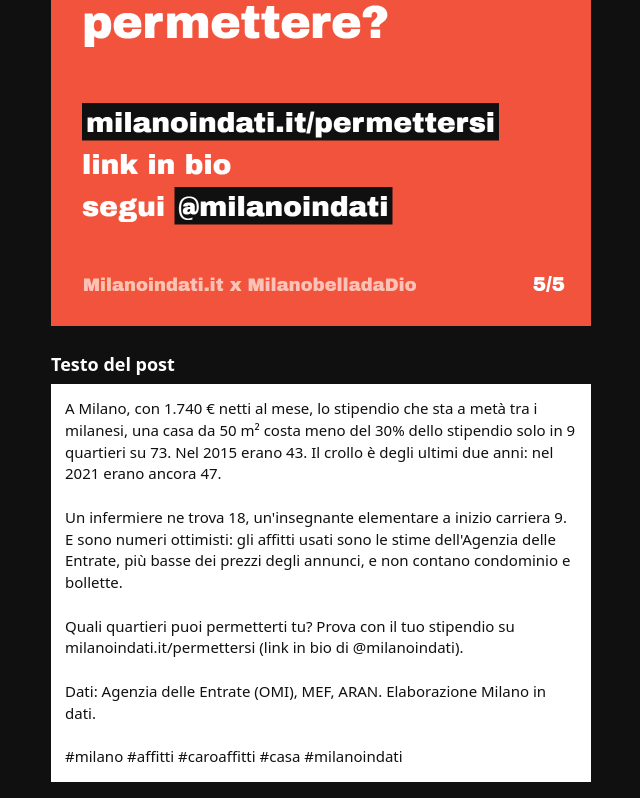
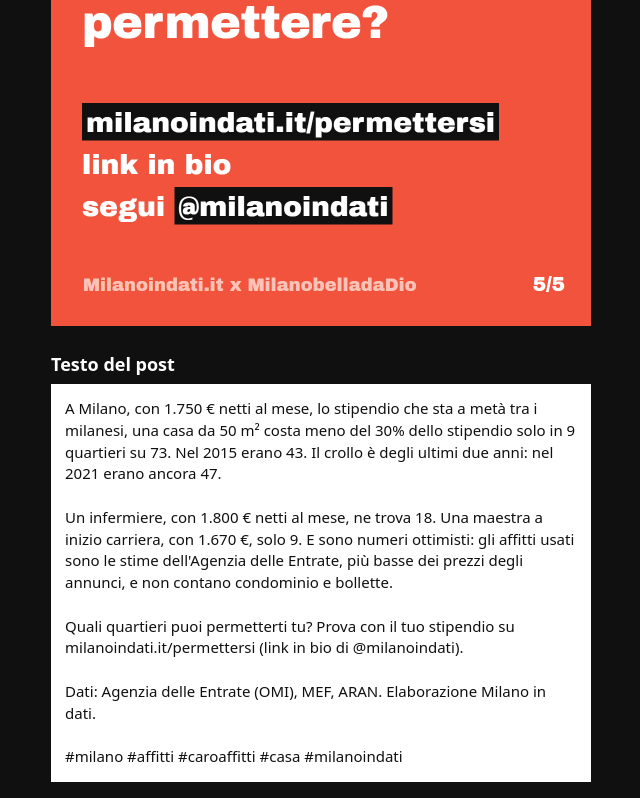
Before and after one commit to andreottiviii-progetti/anteprime-ig, a plain HTML site: page casa/index.html in a window 1280 px wide. Shown: the part 3219-4017 px from the top of the page, without its empty margins (319-959 px from the left). Drawn offline with Linux system fonts and the light colour scheme.

Commit message:
Post casa: 1.750 euro e stipendio della maestra

```diff
--- a/casa/index.html
+++ b/casa/index.html
@@ -1,9 +1,9 @@
 <!doctype html><html lang="it"><head><meta charset="utf-8"><meta name="viewport" content="width=device-width,initial-scale=1"><meta name="robots" content="noindex,nofollow"><title>Post casa · anteprima</title>
 <style>body{margin:0;background:#101010;color:#fff;font-family:system-ui,Arial,sans-serif}main{max-width:540px;margin:0 auto;padding:16px}h1{font-size:22px;margin:8px 0 4px}p.n{margin:0 0 16px;color:#bbb;font-size:15px}img{display:block;width:100%;height:auto;margin:0 0 14px}h2{font-size:18px;margin:26px 0 8px}pre{white-space:pre-wrap;background:#fff;color:#101010;padding:14px;font:15px/1.45 system-ui,Arial,sans-serif;margin:0}</style></head>
 <body><main><h1>Post casa · Milano in dati × Milano Bella da Dio</h1><p class="n">Anteprima del carosello (5 slide, 1080×1350) e testo del post. Collab: invitare @milanoindati.</p>
-<img src="1.png" alt="Slide 1 di 5" loading="lazy"><img src="2.png" alt="Slide 2 di 5" loading="lazy"><img src="3.png" alt="Slide 3 di 5" loading="lazy"><img src="4.png" alt="Slide 4 di 5" loading="lazy"><img src="5.png" alt="Slide 5 di 5" loading="lazy"><h2>Testo del post</h2><pre>A Milano, con 1.740 € netti al mese, lo stipendio che sta a metà tra i milanesi, una casa da 50 m² costa meno del 30% dello stipendio solo in 9 quartieri su 73. Nel 2015 erano 43. Il crollo è degli ultimi due anni: nel 2021 erano ancora 47.
+<img src="1.png" alt="Slide 1 di 5" loading="lazy"><img src="2.png" alt="Slide 2 di 5" loading="lazy"><img src="3.png" alt="Slide 3 di 5" loading="lazy"><img src="4.png" alt="Slide 4 di 5" loading="lazy"><img src="5.png" alt="Slide 5 di 5" loading="lazy"><h2>Testo del post</h2><pre>A Milano, con 1.750 € netti al mese, lo stipendio che sta a metà tra i milanesi, una casa da 50 m² costa meno del 30% dello stipendio solo in 9 quartieri su 73. Nel 2015 erano 43. Il crollo è degli ultimi due anni: nel 2021 erano ancora 47.
 
-Un infermiere ne trova 18, un&#x27;insegnante elementare a inizio carriera 9. E sono numeri ottimisti: gli affitti usati sono le stime dell&#x27;Agenzia delle Entrate, più basse dei prezzi degli annunci, e non contano condominio e bollette.
+Un infermiere, con 1.800 € netti al mese, ne trova 18. Una maestra a inizio carriera, con 1.670 €, solo 9. E sono numeri ottimisti: gli affitti usati sono le stime dell&#x27;Agenzia delle Entrate, più basse dei prezzi degli annunci, e non contano condominio e bollette.
 
 Quali quartieri puoi permetterti tu? Prova con il tuo stipendio su milanoindati.it/permettersi (link in bio di @milanoindati).
 
```
Also changed, not shown: casa/1.png, casa/2.png, casa/3.png, casa/4.png.
